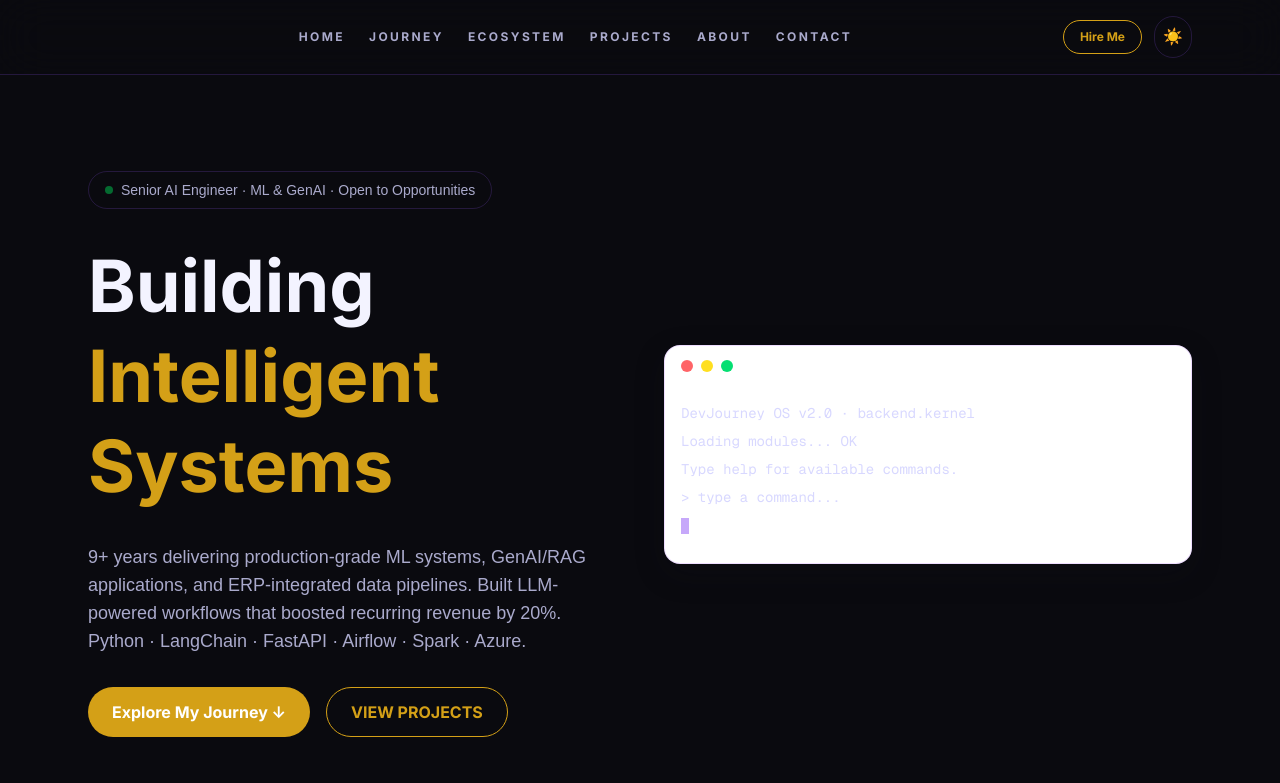
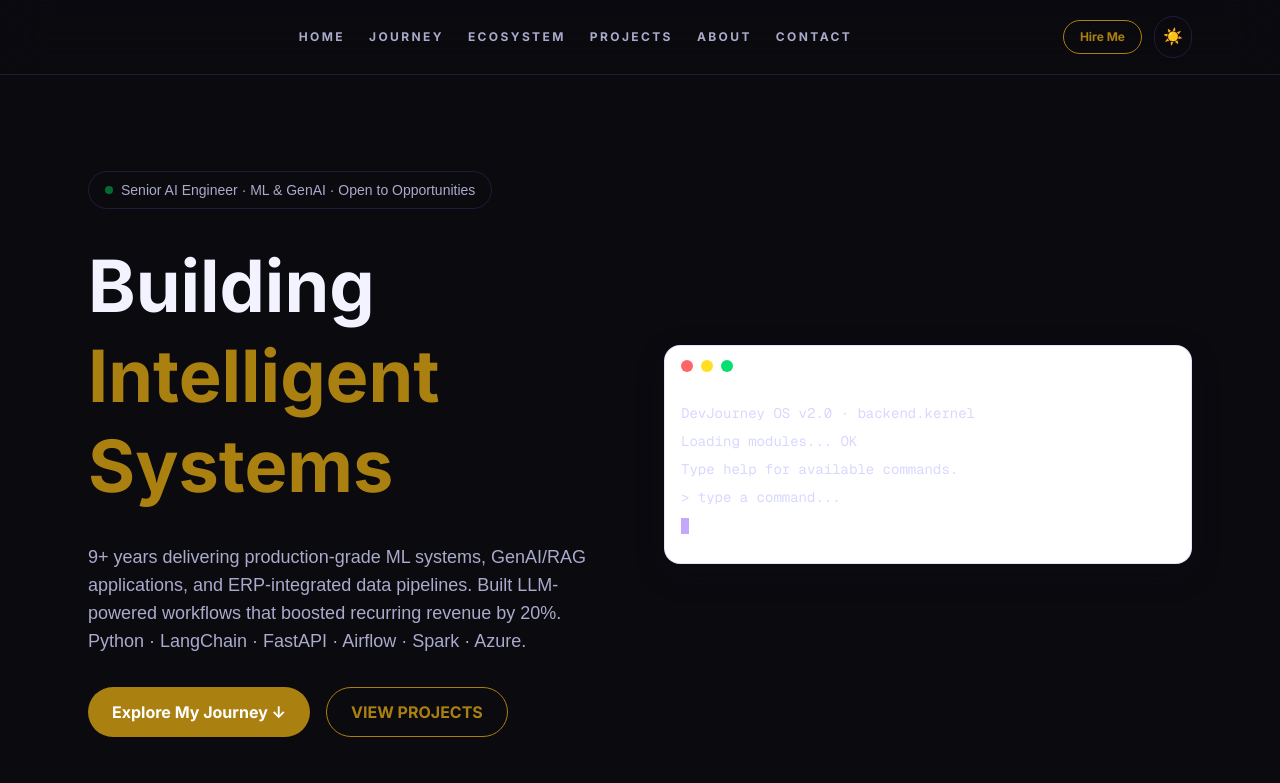
Before and after one commit to DanyalKh/DanyalKh.github.io, a Next.js app: page / in a window 1280 px wide. Shown: the top 783 px of the page. Built offline with nearby package versions, Linux system fonts and the light colour scheme; a web font is replaced by a local one.

Commit message:
Update secondary and primary color variables

```diff
--- a/app/globals.css
+++ b/app/globals.css
@@ -4,7 +4,7 @@
   --background: #eeeef8;
   --foreground: #1a1a2e;
   --primary: #581c87;
-  --secondary: #d4a017;
+  --secondary: #aa8011;
   --card: #0f1117;
   --muted: #65657a;
   --border: rgba(124, 58, 237, 0.16);
@@ -13,8 +13,8 @@
 .dark {
   --background: #0a0a0f;
   --foreground: #f3f3ff;
-  --primary: #d4a017;
-  --secondary: #d4a017;
+  --primary: #aa8011;
+  --secondary: #aa8011;
   --card: #0f1117;
   --muted: #aaaacc;
   --border: rgba(143, 84, 245, 0.2);
```
